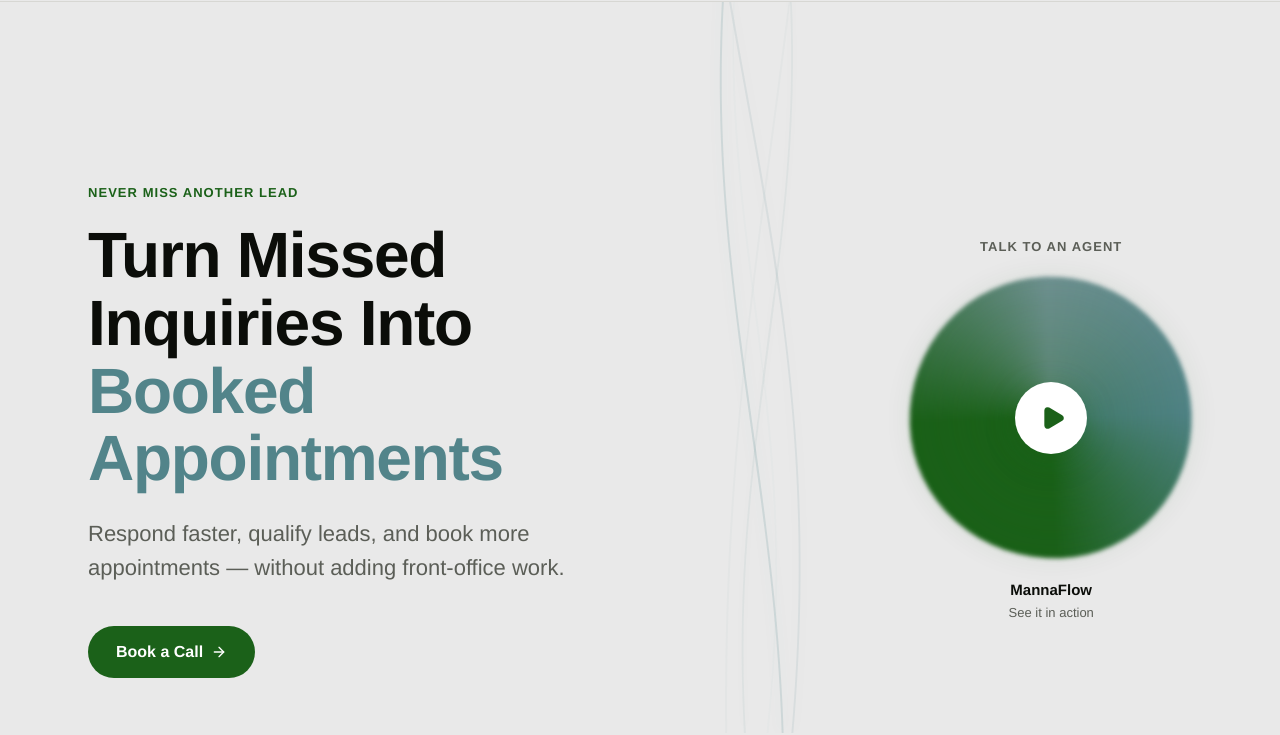
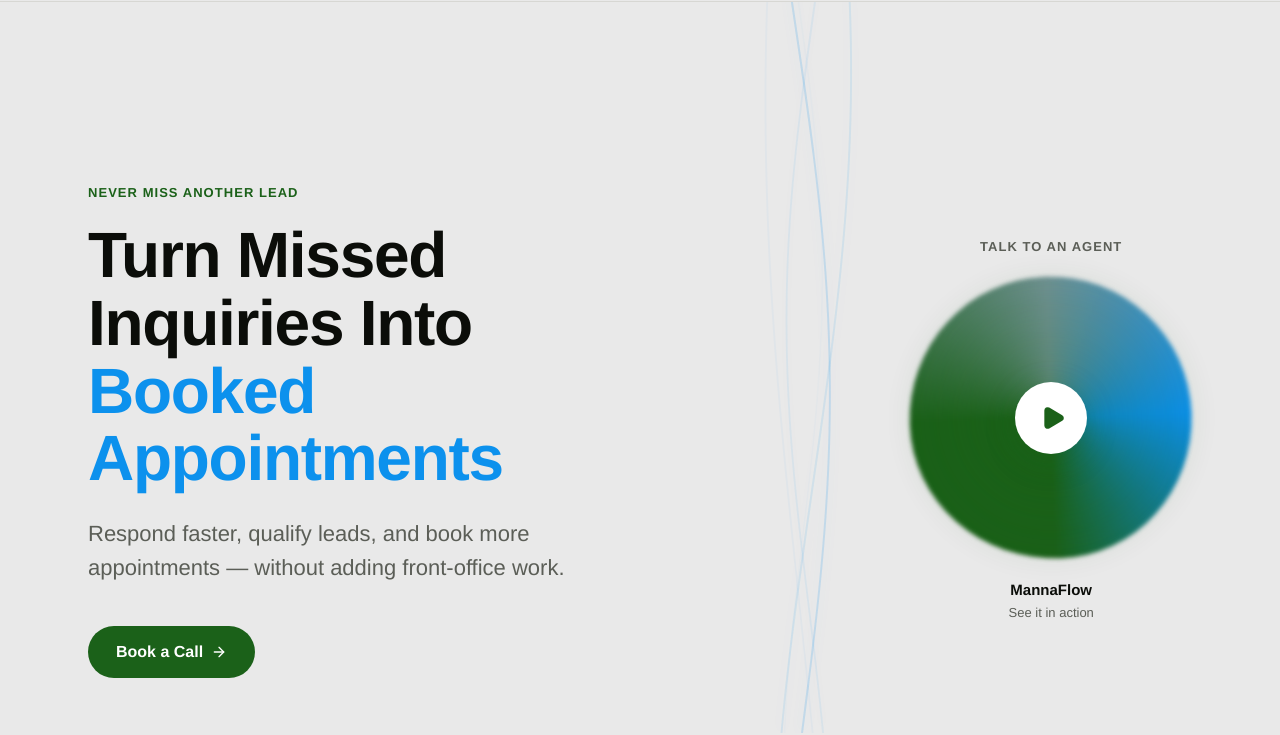
Before and after one commit to shaneshamku/mannaflow-site-public-, an Astro site: page / in a window 1280 px wide. Shown: the part 67-802 px from the top of the page. Built offline with nearby package versions, Linux system fonts and the light colour scheme; Astro itself is replaced by a stand-in of ours.

Commit message:
Recolor flow ribbon + "Booked Appointments" to blue #0C91ED, speed up flow
- Replace the #52848A blue accent (hero "Booked Appointments" highlight and
  the full-page flow ribbon) with brighter #0C91ED everywhere it appeared.
- Bump FlowBackground flow speed from 0.01 to 0.014 per frame.
- Green #1b6119 remains the primary UI accent (CTAs, eyebrows, icons).

Co-Authored-By: Claude Opus 4.8 <noreply@anthropic.com>

```diff
--- a/src/components/FlowBackground.tsx
+++ b/src/components/FlowBackground.tsx
@@ -14,11 +14,11 @@ import { useEffect, useRef } from 'react';
 // 5 stacked lines form the ribbon. Teal glow (olive doesn't glow) per the
 // Leafworks palette — olive is reserved for UI accents.
 const WAVES = [
-  { offset: 0,             amplitude: 38, frequency: 0.0042, color: 'rgba(82,132,138,0.55)',  opacity: 0.30 },
-  { offset: Math.PI / 2,   amplitude: 52, frequency: 0.0034, color: 'rgba(82,132,138,0.42)',  opacity: 0.24 },
-  { offset: Math.PI,       amplitude: 30, frequency: 0.0050, color: 'rgba(82,132,138,0.34)', opacity: 0.20 },
-  { offset: Math.PI * 1.5, amplitude: 46, frequency: 0.0028, color: 'rgba(82,132,138,0.24)', opacity: 0.15 },
-  { offset: Math.PI * 2,   amplitude: 26, frequency: 0.0056, color: 'rgba(82,132,138,0.18)',  opacity: 0.11 },
+  { offset: 0,             amplitude: 38, frequency: 0.0042, color: 'rgba(12, 145, 237,0.55)',  opacity: 0.30 },
+  { offset: Math.PI / 2,   amplitude: 52, frequency: 0.0034, color: 'rgba(12, 145, 237,0.42)',  opacity: 0.24 },
+  { offset: Math.PI,       amplitude: 30, frequency: 0.0050, color: 'rgba(12, 145, 237,0.34)', opacity: 0.20 },
+  { offset: Math.PI * 1.5, amplitude: 46, frequency: 0.0028, color: 'rgba(12, 145, 237,0.24)', opacity: 0.15 },
+  { offset: Math.PI * 2,   amplitude: 26, frequency: 0.0056, color: 'rgba(12, 145, 237,0.18)',  opacity: 0.11 },
 ];
 
 export default function FlowBackground() {
@@ -52,7 +52,8 @@ export default function FlowBackground() {
       const h = canvas.offsetHeight;
 
       if (!reducedMotion.current) {
-        timeRef.current += 0.01;
+        // ⬇️ FLOW SPEED — increase this value for faster motion, decrease for slower.
+        timeRef.current += 0.014;
       }
 
       ctx.clearRect(0, 0, w, h);
@@ -76,7 +77,7 @@ export default function FlowBackground() {
 
         ctx.strokeStyle = wave.color;
         ctx.lineWidth = reducedMotion.current ? 1.5 : 2;
-        ctx.shadowColor = 'rgba(82,132,138,0.6)';
+        ctx.shadowColor = 'rgba(12, 145, 237,0.6)';
         ctx.shadowBlur = reducedMotion.current ? 4 : 14;
         ctx.globalAlpha = wave.opacity;
         ctx.stroke();
--- a/src/components/GlowyWavesHero.tsx
+++ b/src/components/GlowyWavesHero.tsx
@@ -55,7 +55,7 @@ export default function GlowyWavesHero() {
             }}
           >
             Turn Missed Inquiries Into{' '}
-            <span style={{ color: '#52848A' }}>Booked Appointments</span>
+            <span style={{ color: '#0C91ED' }}>Booked Appointments</span>
           </motion.h1>
 
           {/* Subhead */}
--- a/src/components/River.astro
+++ b/src/components/River.astro
@@ -21,7 +21,7 @@
   <svg id="river-svg" class="river-svg" xmlns="http://www.w3.org/2000/svg" preserveAspectRatio="none">
     <defs>
       <linearGradient id="river-water" x1="0" y1="0" x2="0" y2="1">
-        <stop offset="0%" stop-color="#52848A" />
+        <stop offset="0%" stop-color="#0C91ED" />
         <stop offset="50%" stop-color="#1b6119" />
         <stop offset="100%" stop-color="#3a4034" />
       </linearGradient>
--- a/src/components/ValueTabs.astro
+++ b/src/components/ValueTabs.astro
@@ -3,7 +3,7 @@ import { valueTabs } from '../data/value-tabs';
 import LeadFlowCard from './LeadFlowCard.astro';
 
 // Per-card accent colors (echoes the multi-accent inspiration)
-const accents = ['#1b6119', '#52848A', '#3a4034', '#719294'];
+const accents = ['#1b6119', '#0C91ED', '#3a4034', '#719294'];
 ---
 
 <section id="value" class="value-tabs-section section-large">
--- a/src/components/VideoDemoOrb.tsx
+++ b/src/components/VideoDemoOrb.tsx
@@ -160,7 +160,7 @@ export default function VideoDemoOrb({ videoSrc }: VideoDemoOrbProps) {
             #1b6119,
             #1b6119,
             #719294,
-            #52848A,
+            #0C91ED,
             #1b6119
           );
           filter: blur(2px);
--- a/src/styles/global.css
+++ b/src/styles/global.css
@@ -8,7 +8,7 @@
   --muted: #F2F2F0;
   --border: #D7D7D3;
   --primary: #1b6119;
-  --accent: #52848A;
+  --accent: #0C91ED;
   --c-bg: #E9E9E9;
   --c-paper: #F2F2F0;
   --c-card: #FFFFFF;
@@ -17,7 +17,7 @@
   --c-espresso: #0B0D09;
   --c-green: #1b6119;
   --c-green-deep: #3a4034;
-  --c-blue-tint: #52848A;
+  --c-blue-tint: #0C91ED;
   --c-muted: #5B5E57;
   --c-border: #D7D7D3;
   --c-cream: #E9E9E9;
@@ -32,7 +32,7 @@
   --color-muted: #F2F2F0;
   --color-border: #D7D7D3;
   --color-primary: #1b6119;
-  --color-accent: #52848A;
+  --color-accent: #0C91ED;
 
   /* Colors */
   --color-bg: #E9E9E9;
@@ -43,7 +43,7 @@
   --color-espresso: #0B0D09;
   --color-green: #1b6119;
   --color-green-deep: #3a4034;
-  --color-blue-tint: #52848A;
+  --color-blue-tint: #0C91ED;
   --color-muted: #5B5E57;
   --color-border: #D7D7D3;
   --color-cream: #E9E9E9;
```
